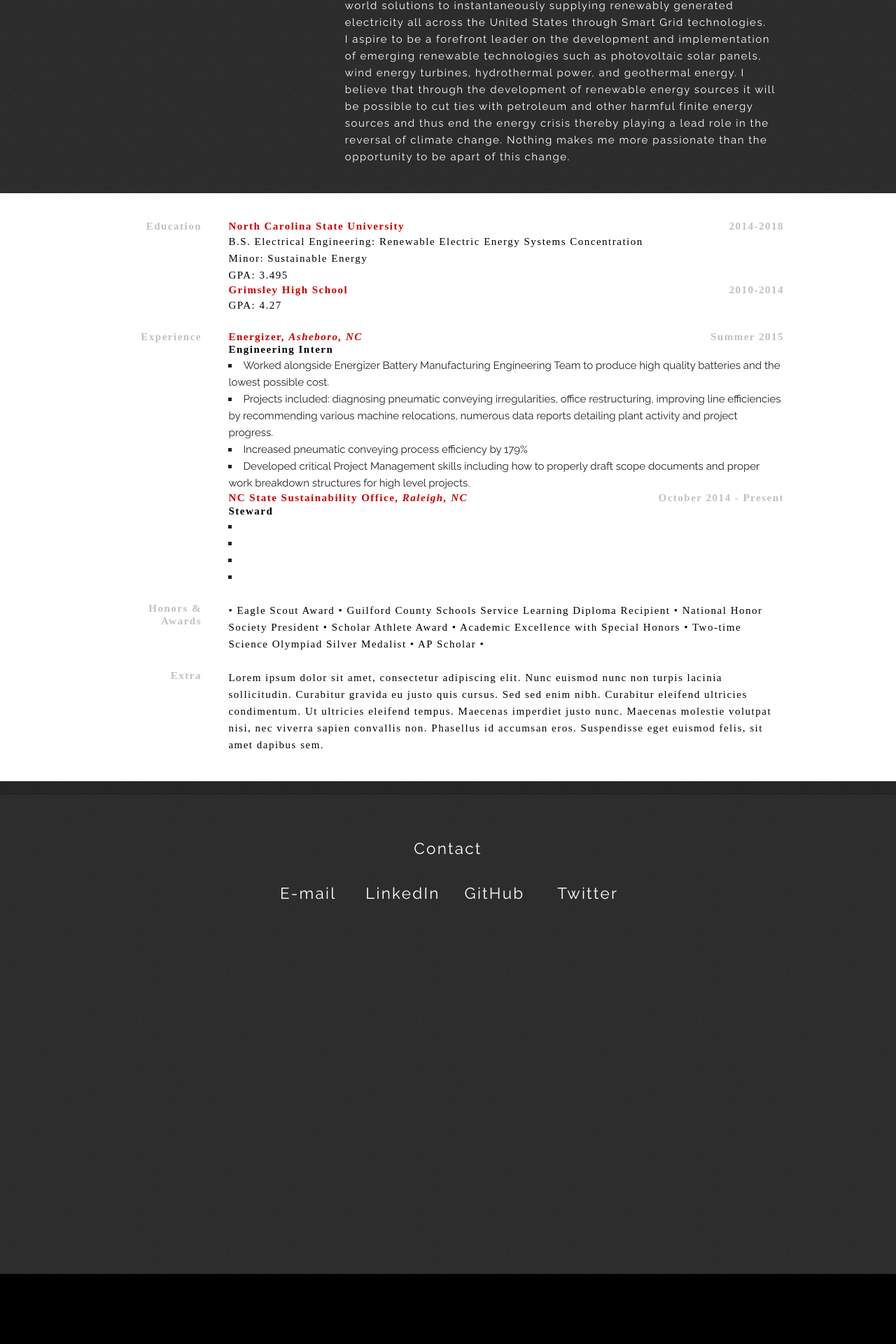
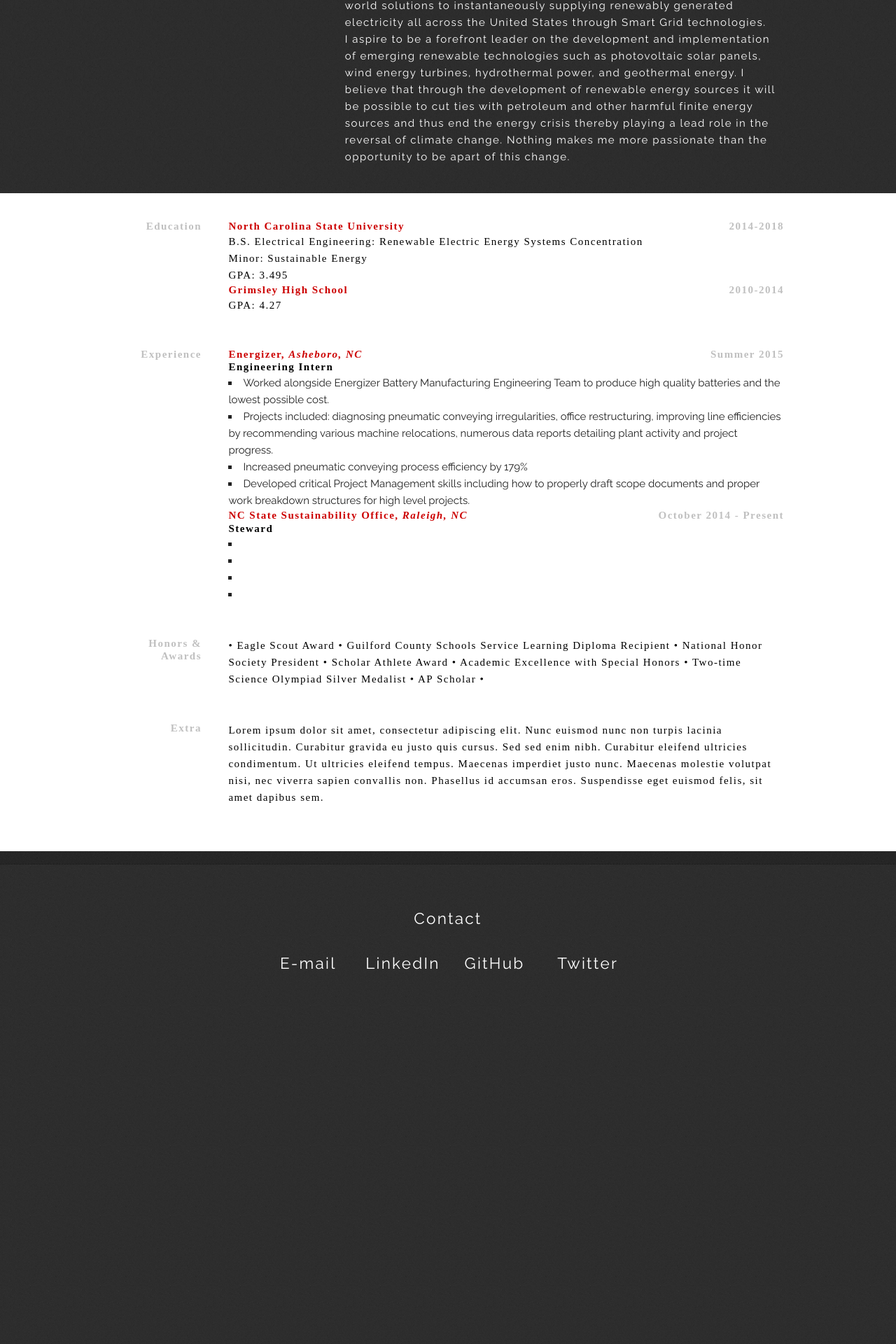
Before and after one commit to jacksoncwilliams/jackson-erin, a Jekyll site: the page built from simpleindex.html, in a window 1280 px wide. Shown: the part 1930-3850 px from the top of the page at 70% size. Built offline with Jekyll 4.4.1, drawn with Linux system fonts in a browser that asks for light colours; nearby versions of some CDN libraries; some web fonts are replaced; before the commit the page ends 3750 px from its top, so only the background shows below that.

Commit message:
Update simple.css

```diff
--- a/css/simple.css
+++ b/css/simple.css
@@ -235,6 +235,10 @@ body {
    margin-bottom: 0;
 }
 
+#resume .ten.columns {
+   margin-bottom: 2.5rem;
+}
+
 
 
 /* =============================================================================
```
